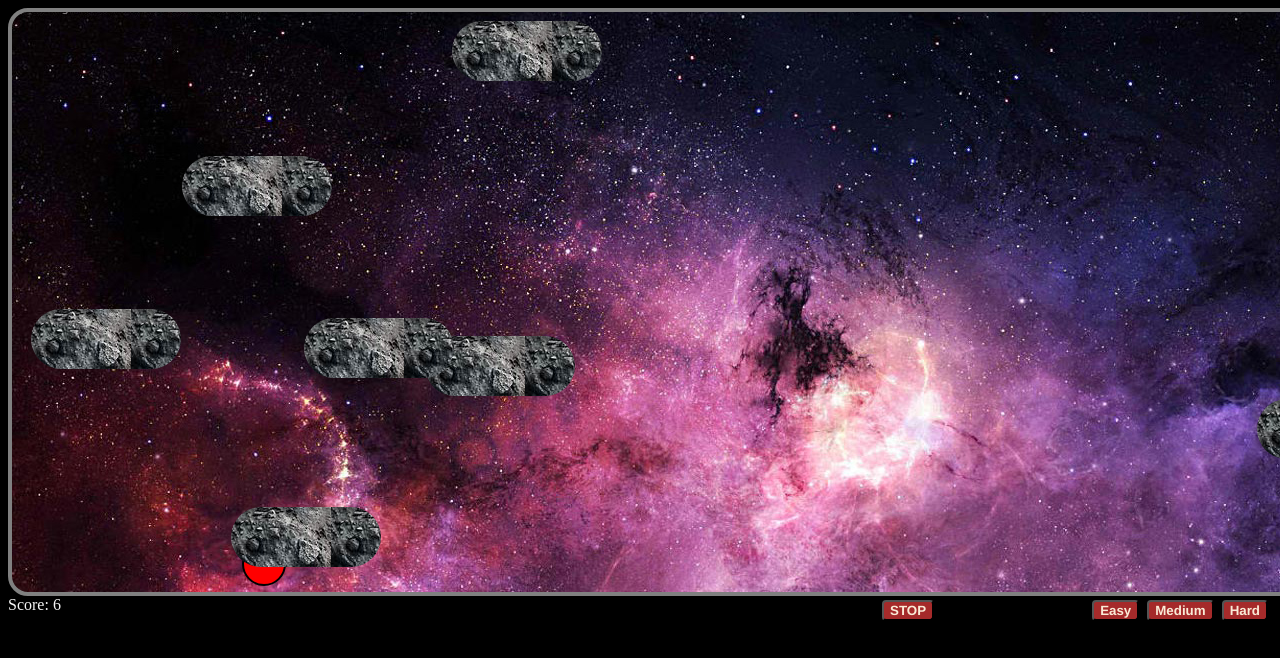
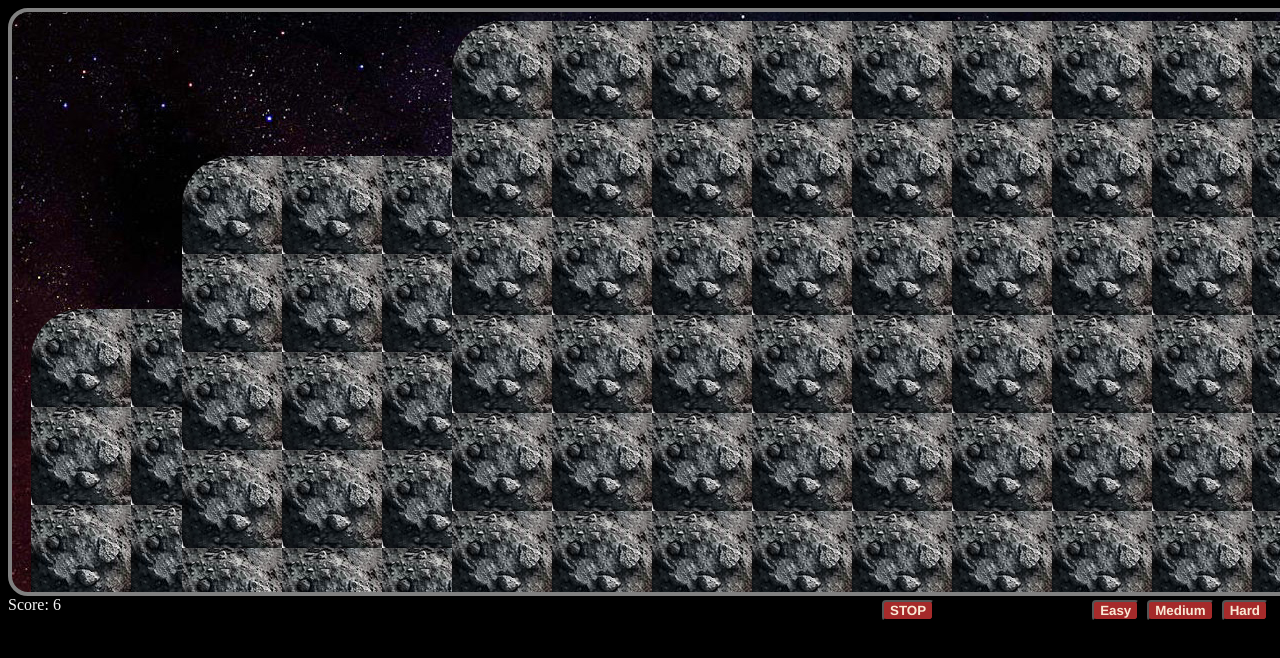
Before and after one commit to siyaramc501-collab/void-fighter, a plain HTML site: page index.html in a window 1280 px wide. Shown: the top 658 px of the page. Drawn offline with Linux system fonts and the light colour scheme.

Commit message:
Update index.html

```diff
--- a/index.html
+++ b/index.html
@@ -45,8 +45,8 @@ button{
 
 
        .obstacle {
-    width: 150px;
-    height: 60px;
+    width: 1000px;
+    height: 1000px;
     /* background:black; */
     background-image: url(./oip.jpg);
     position: absolute;
```
